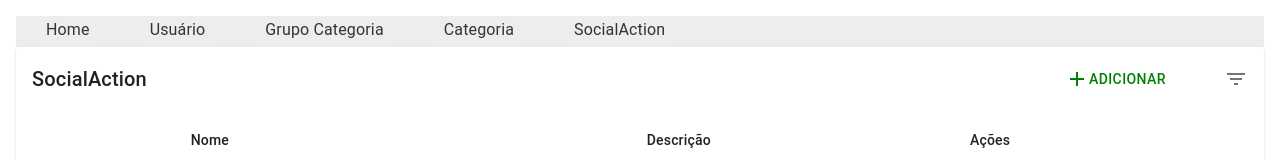
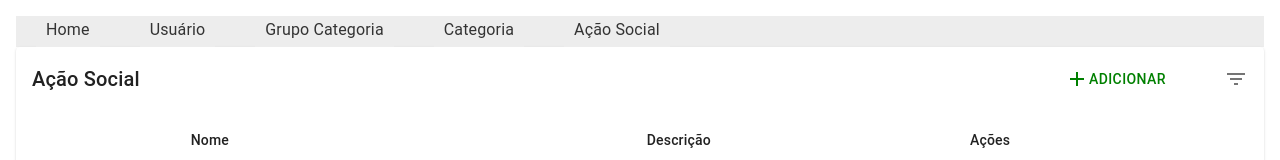
Before and after one commit to Pantanal-dev-B3-acao-social/pantanal_dev_B3_acao_social_frontend, a React (Create React App) app: page /SocialAction in a window 1280 px wide. Shown: the top 160 px of the page. Built offline with nearby package versions, Linux system fonts and the light colour scheme; no server answers.

Commit message:
tradução termos em inglês

```diff
--- a/src/components/SocialActionLayout.tsx
+++ b/src/components/SocialActionLayout.tsx
@@ -29,7 +29,7 @@ function SocialAction() {
   return (
     <Crud<Data>
       headCells={headCells}
-      title="SocialAction"
+      title="Ação Social"
       uischema={uischema}
       schema={SocialActionSchema}
       apiUrl={"/v1/socialAction"}
--- a/src/components/layout/Layout.tsx
+++ b/src/components/layout/Layout.tsx
@@ -30,7 +30,7 @@ function Layout({ children }: { children: React.ReactNode }) {
             <Link to="/categoria">Categoria</Link>
           </li>
           <li>
-            <Link to="/socialAction">SocialAction</Link>
+            <Link to="/socialAction">Ação Social</Link>
           </li>
         </ul>
       </nav>
```
